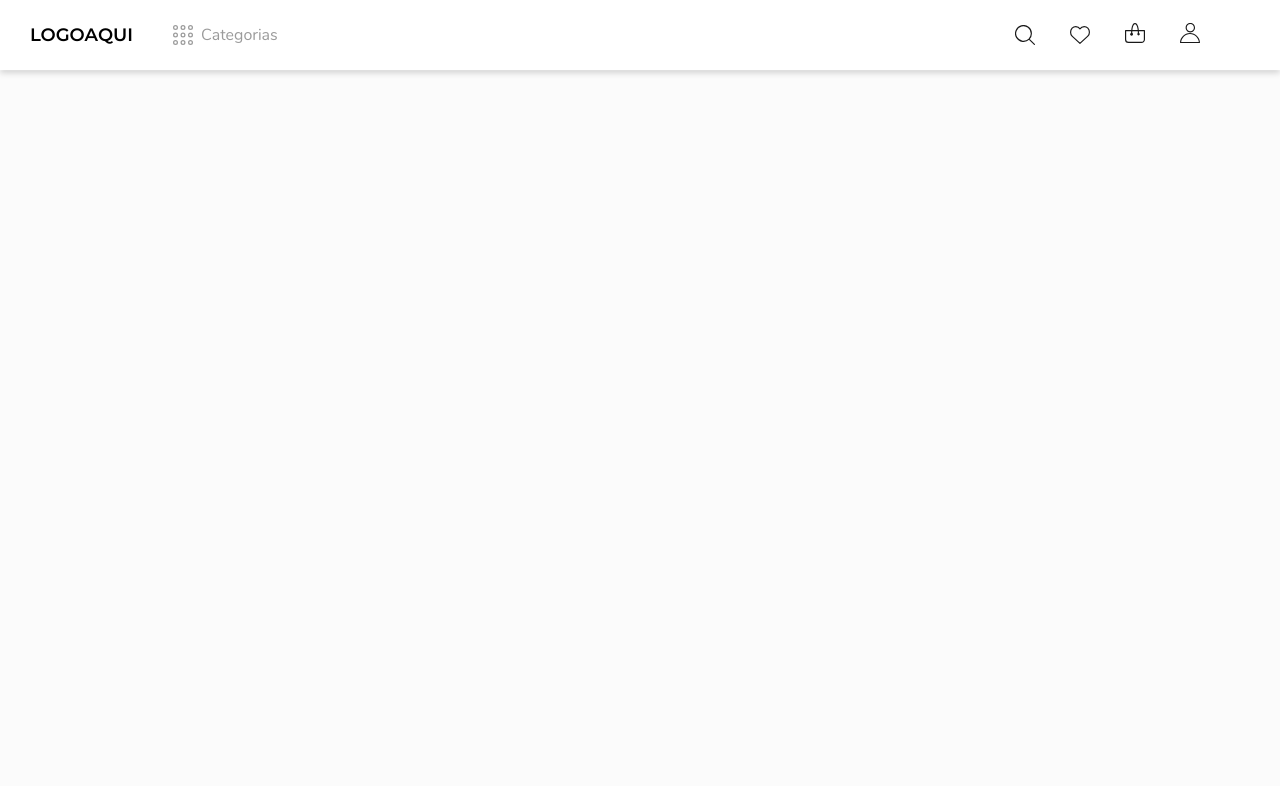
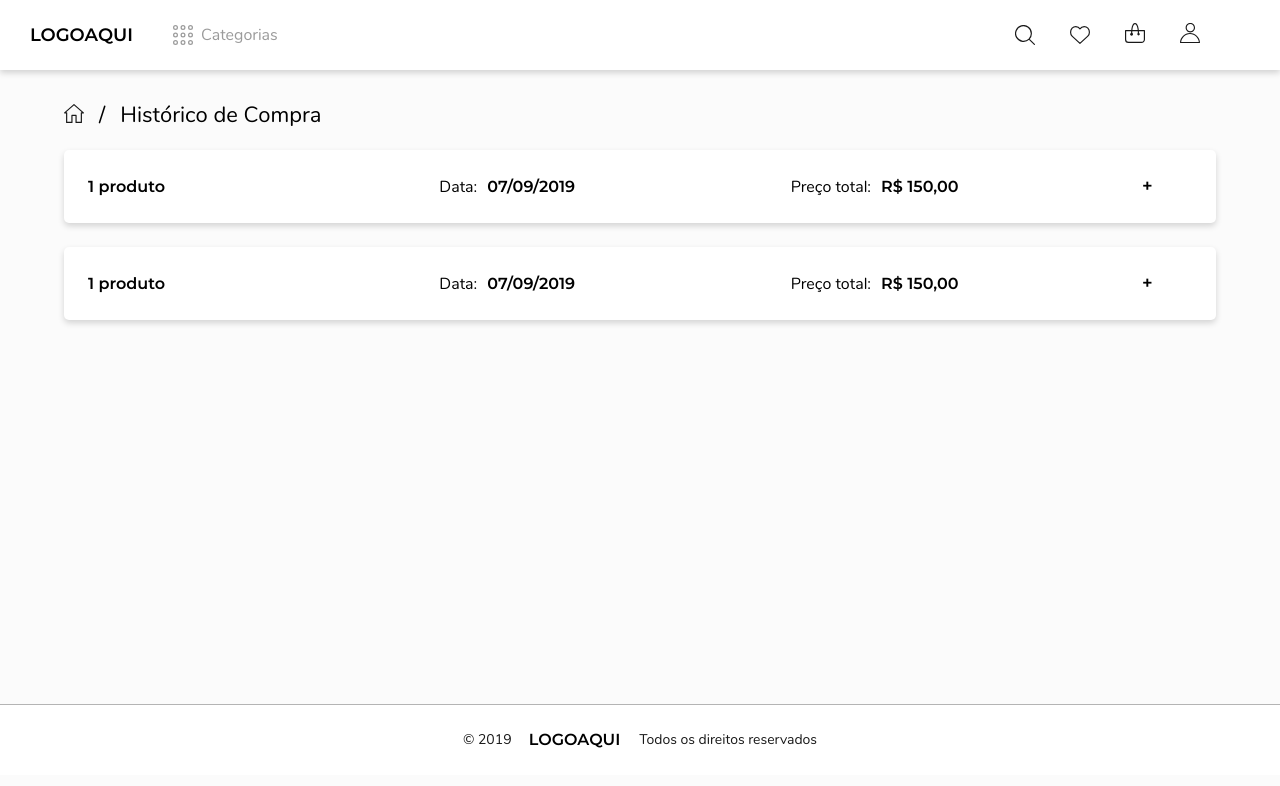
Before and after one commit to uaumateus/Ecommerce, a React (Create React App) app: page /historico in a window 1280 px wide. Shown: the top 786 px of the page. Built offline with nearby package versions, Linux system fonts and the light colour scheme.

Commit message:
Tela de historico de compras

```diff
--- a/src/App.js
+++ b/src/App.js
@@ -7,6 +7,7 @@ import Footer from './components/Footer';
 import Home from './pages/Home';
 import Bag from './pages/Bag';
 import Account from './pages/Account';
+import HistoricBuys from './pages/HistoricBuys';
 
 function App() {
   return (
@@ -16,6 +17,7 @@ function App() {
         <Route path="/" exact component={Home}/>
         <Route path="/sacola" exact component={Bag}/>
         <Route path="/conta" exact component={Account}/>
+        <Route path="/historico" exact component={HistoricBuys}/>
       </Switch>
       <Footer />
     </div>
--- /dev/null
+++ b/src/components/Accordion/index.js
@@ -0,0 +1,51 @@
+import React, { Component } from 'react';
+import './style.css';
+
+import imgMockup from '../../assets/mockup.png';
+
+export default class Accordion extends Component{
+
+    state = {
+        accordion: false
+    }
+
+    handleAccordion = () => {
+        this.setState({accordion: !this.state.accordion});
+    }
+
+    render(){
+        return(
+            <div className="accordion">
+                <div className="header" onClick={this.handleAccordion}>
+                    <p className="Medium-Text-Bold">1 produto</p>
+                    <article>
+                        <p className="Medium-Text-Regular">Data:</p>
+                        <p className="Medium-Text-Bold">07/09/2019</p>
+                    </article>
+                    <article>
+                        <p className="Medium-Text-Regular">Preço total:</p>
+                        <p className="Medium-Text-Bold">R$ 150,00</p>
+                    </article>
+                    {this.state.accordion ?
+                        <p className="Large-Text-Bold">-</p>
+                        :
+                        <p className="Large-Text-Bold">+</p>
+                    }
+                </div>
+                {this.state.accordion &&
+                    <div className="container">
+                        <div className="containerProduct">
+                            <img src={imgMockup} />
+                            <div>
+                                <p className="Large-Text-Bold titleProduct">Camisa Mockup</p>
+                                <p className="Small-Text-Regular">Em estoque</p>
+                            </div>
+                        </div>
+                        <div></div>
+                        <p className="Medium-Text-Bold">R$ 150,00</p>
+                    </div>
+                }
+            </div>
+        );
+    }
+}
--- /dev/null
+++ b/src/components/Accordion/style.css
@@ -0,0 +1,50 @@
+.accordion{
+    box-shadow: 0px 3px 6px #00000029;
+    border-radius: 5px;
+    background-color: #FFFFFF;
+    margin-bottom: 24px;
+}
+
+.accordion .header{
+    display: grid;
+    grid-template-columns: 1fr 1fr 1fr 50px;
+    grid-gap: 24px;
+    align-items: center;
+    padding: 24px;
+    border-radius: 5px;
+    cursor: pointer;
+}
+
+.accordion .header article{
+    display: flex;
+    flex-direction: row;
+    align-items: center;
+}
+
+.accordion .header article .Medium-Text-Regular{
+    margin-right: 10px;
+}
+
+.accordion .container{
+    height: 100px;
+    border-top: 1px solid var(--disable);
+    padding: 24px;
+    display: grid;
+    grid-template-columns: 1fr 1fr 1fr 50px;
+    align-items: center;
+}
+
+.accordion .containerProduct{
+    display: flex;
+    align-items: center;
+}
+
+.accordion .containerProduct img{
+    height: 100px;
+    margin-right: 15px;
+}
+
+.accordion .titleProduct{
+    color: var(--select);
+    cursor: pointer;
+}
--- a/src/components/Navbar/index.js
+++ b/src/components/Navbar/index.js
@@ -63,7 +63,7 @@ export default class Navbar extends Component{
                         <div className="profileOptions">
                             <img src={iconPerson} className="iconNavbar" />
                             <ul className="dropdownUser">
-                                <li className="Medium-Text-Regular liLine">Histórico de compra</li>
+                                <Link to="/historico"><li className="Medium-Text-Regular liLine">Histórico de compra</li></Link>
                                 <Link to="/conta"><li className="Medium-Text-Regular liLine">Conta</li></Link>
                                 <li className="Medium-Text-Regular">Sair</li>
                             </ul>
--- /dev/null
+++ b/src/pages/HistoricBuys/index.js
@@ -0,0 +1,21 @@
+import React, {Component} from 'react';
+import './style.css';
+
+import imageMockup from '../../assets/mockup.png';
+
+import BreadCrumb from '../../components/BreadCrumb';
+import Accordion from '../../components/Accordion';
+
+export default class HistoricBuys extends Component{
+    render(){
+        return(
+            <div className="content historicBuys">
+                <BreadCrumb actualPage="Histórico de Compra"/>
+                <div className="container">
+                    <Accordion />
+                    <Accordion />
+                </div>
+            </div>
+        )
+    }
+}
```
Also changed, not shown: src/pages/HistoricBuys/style.css (added).
